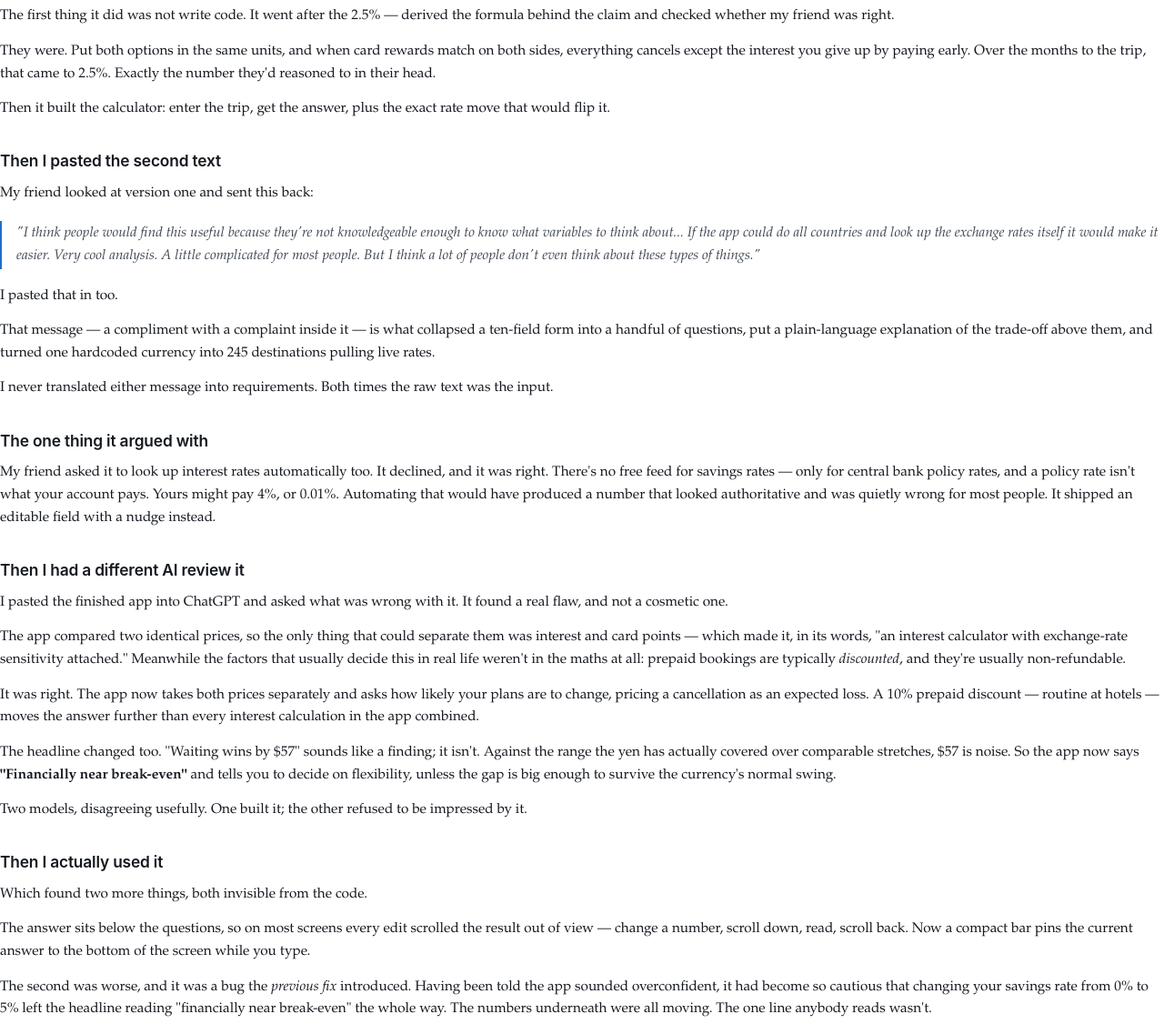
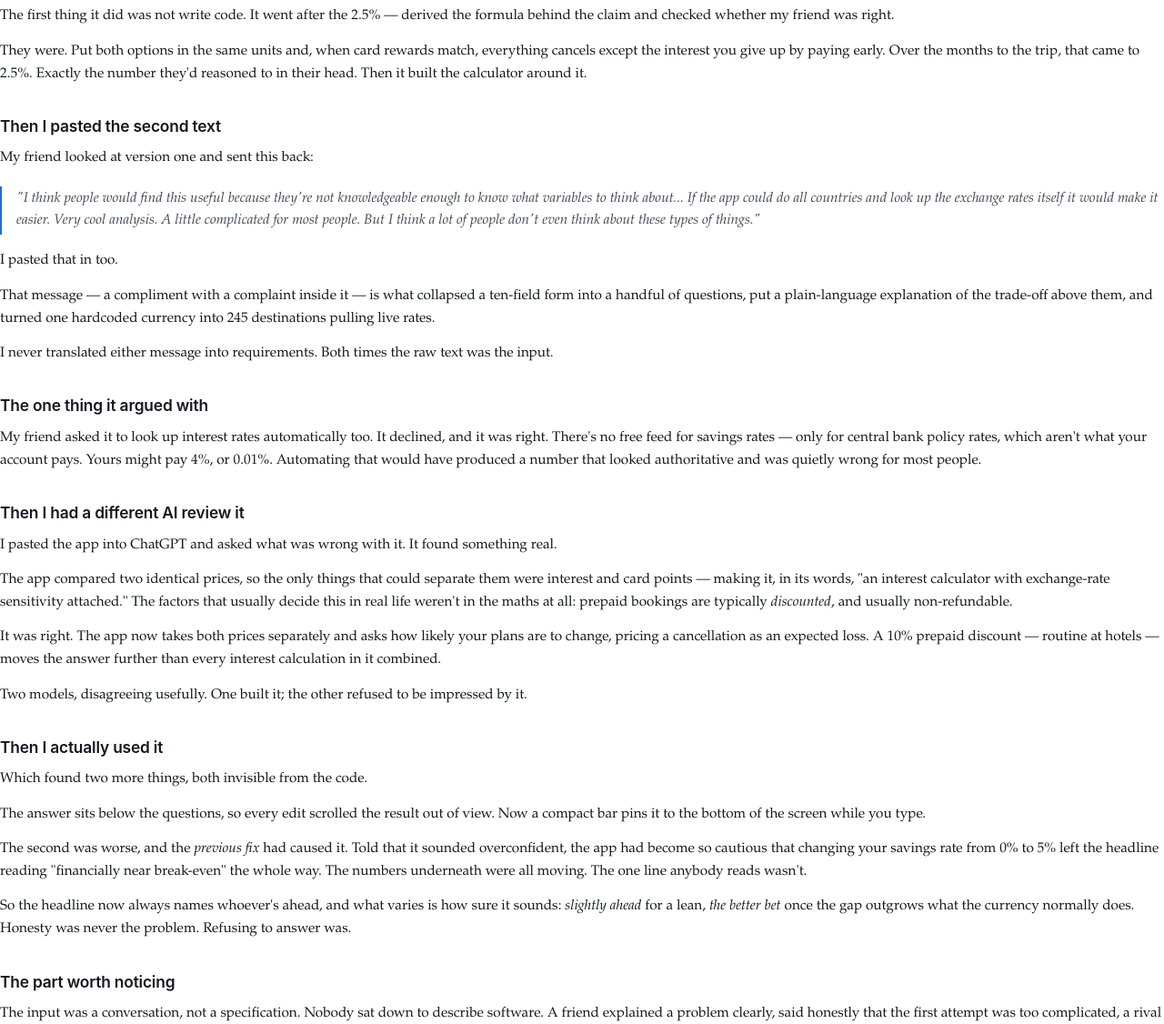
Before and after one commit to jimzucker/exchange-rates, a plain HTML site: page writing/linkedin-article.html in a window 1280 px wide. Shown: the part 1157-2283 px from the top of the page at 91% size. Drawn offline with Linux system fonts and the light colour scheme.

Commit message:
Trim the article back after the additions
866 -> ~800 words. The two new sections earn their place; the earlier
ones were carrying repetition that no longer had to be there.

Co-Authored-By: Claude Opus 5 (1M context) <noreply@anthropic.com>

```diff
--- a/writing/linkedin-article.html
+++ b/writing/linkedin-article.html
@@ -53,8 +53,7 @@
 <p>That's it. A chat message about a hotel booking, reasoning half-finished, the actual ask buried in the last sentence.</p>
 <h2>What it did with that</h2>
 <p>The first thing it did was not write code. It went after the 2.5% — derived the formula behind the claim and checked whether my friend was right.</p>
-<p>They were. Put both options in the same units, and when card rewards match on both sides, everything cancels except the interest you give up by paying early. Over the months to the trip, that came to 2.5%. Exactly the number they'd reasoned to in their head.</p>
-<p>Then it built the calculator: enter the trip, get the answer, plus the exact rate move that would flip it.</p>
+<p>They were. Put both options in the same units and, when card rewards match, everything cancels except the interest you give up by paying early. Over the months to the trip, that came to 2.5%. Exactly the number they'd reasoned to in their head. Then it built the calculator around it.</p>
 <h2>Then I pasted the second text</h2>
 <p>My friend looked at version one and sent this back:</p>
 <blockquote>"I think people would find this useful because they're not knowledgeable enough to know what variables to think about... If the app could do all countries and look up the exchange rates itself it would make it easier. Very cool analysis. A little complicated for most people. But I think a lot of people don't even think about these types of things."</blockquote>
@@ -62,17 +61,16 @@
 <p>That message — a compliment with a complaint inside it — is what collapsed a ten-field form into a handful of questions, put a plain-language explanation of the trade-off above them, and turned one hardcoded currency into 245 destinations pulling live rates.</p>
 <p>I never translated either message into requirements. Both times the raw text was the input.</p>
 <h2>The one thing it argued with</h2>
-<p>My friend asked it to look up interest rates automatically too. It declined, and it was right. There's no free feed for savings rates — only for central bank policy rates, and a policy rate isn't what your account pays. Yours might pay 4%, or 0.01%. Automating that would have produced a number that looked authoritative and was quietly wrong for most people. It shipped an editable field with a nudge instead.</p>
+<p>My friend asked it to look up interest rates automatically too. It declined, and it was right. There's no free feed for savings rates — only for central bank policy rates, which aren't what your account pays. Yours might pay 4%, or 0.01%. Automating that would have produced a number that looked authoritative and was quietly wrong for most people.</p>
 <h2>Then I had a different AI review it</h2>
-<p>I pasted the finished app into ChatGPT and asked what was wrong with it. It found a real flaw, and not a cosmetic one.</p>
-<p>The app compared two identical prices, so the only thing that could separate them was interest and card points — which made it, in its words, "an interest calculator with exchange-rate sensitivity attached." Meanwhile the factors that usually decide this in real life weren't in the maths at all: prepaid bookings are typically <em>discounted</em>, and they're usually non-refundable.</p>
-<p>It was right. The app now takes both prices separately and asks how likely your plans are to change, pricing a cancellation as an expected loss. A 10% prepaid discount — routine at hotels — moves the answer further than every interest calculation in the app combined.</p>
-<p>The headline changed too. "Waiting wins by $57" sounds like a finding; it isn't. Against the range the yen has actually covered over comparable stretches, $57 is noise. So the app now says <strong>"Financially near break-even"</strong> and tells you to decide on flexibility, unless the gap is big enough to survive the currency's normal swing.</p>
+<p>I pasted the app into ChatGPT and asked what was wrong with it. It found something real.</p>
+<p>The app compared two identical prices, so the only things that could separate them were interest and card points — making it, in its words, "an interest calculator with exchange-rate sensitivity attached." The factors that usually decide this in real life weren't in the maths at all: prepaid bookings are typically <em>discounted</em>, and usually non-refundable.</p>
+<p>It was right. The app now takes both prices separately and asks how likely your plans are to change, pricing a cancellation as an expected loss. A 10% prepaid discount — routine at hotels — moves the answer further than every interest calculation in it combined.</p>
 <p>Two models, disagreeing usefully. One built it; the other refused to be impressed by it.</p>
 <h2>Then I actually used it</h2>
 <p>Which found two more things, both invisible from the code.</p>
-<p>The answer sits below the questions, so on most screens every edit scrolled the result out of view — change a number, scroll down, read, scroll back. Now a compact bar pins the current answer to the bottom of the screen while you type.</p>
-<p>The second was worse, and it was a bug the <em>previous fix</em> introduced. Having been told the app sounded overconfident, it had become so cautious that changing your savings rate from 0% to 5% left the headline reading "financially near break-even" the whole way. The numbers underneath were all moving. The one line anybody reads wasn't.</p>
+<p>The answer sits below the questions, so every edit scrolled the result out of view. Now a compact bar pins it to the bottom of the screen while you type.</p>
+<p>The second was worse, and the <em>previous fix</em> had caused it. Told that it sounded overconfident, the app had become so cautious that changing your savings rate from 0% to 5% left the headline reading "financially near break-even" the whole way. The numbers underneath were all moving. The one line anybody reads wasn't.</p>
 <p>So the headline now always names whoever's ahead, and what varies is how sure it sounds: <em>slightly ahead</em> for a lean, <em>the better bet</em> once the gap outgrows what the currency normally does. Honesty was never the problem. Refusing to answer was.</p>
 <h2>The part worth noticing</h2>
 <p>The input was a conversation, not a specification. Nobody sat down to describe software. A friend explained a problem clearly, said honestly that the first attempt was too complicated, a rival model called the framing simplistic, and using it myself turned up what neither had seen.</p>
```
Also changed, not shown: 2 other files.
